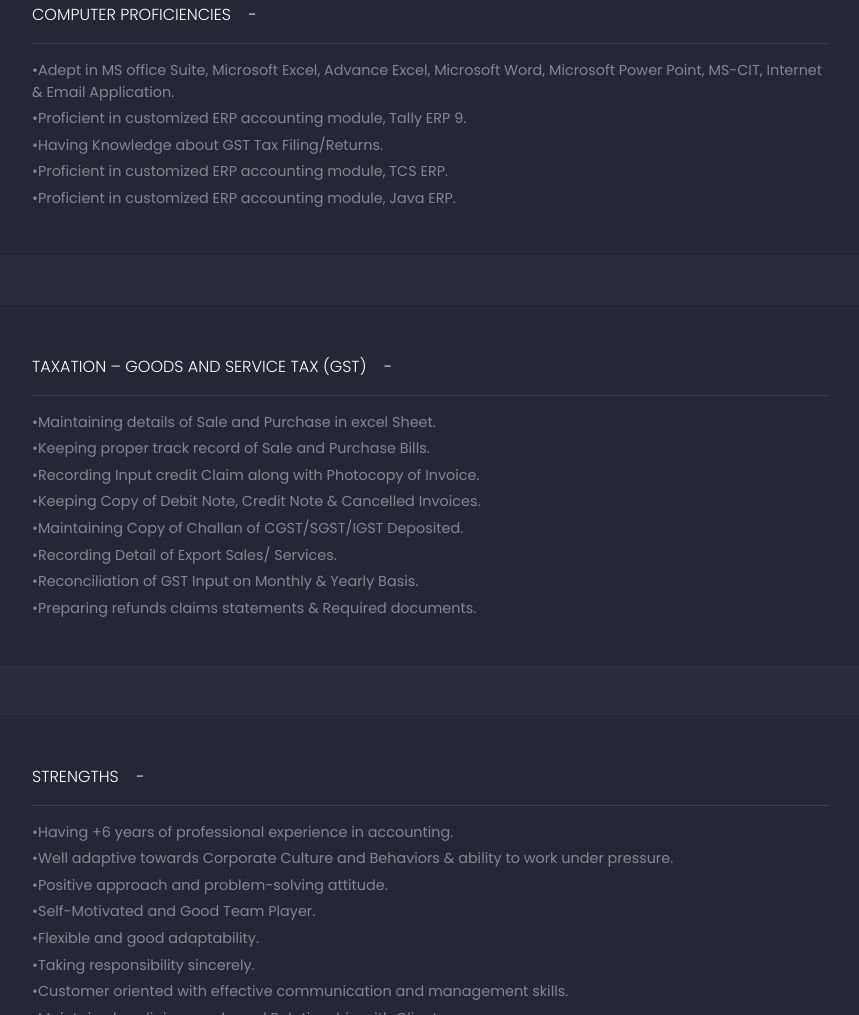
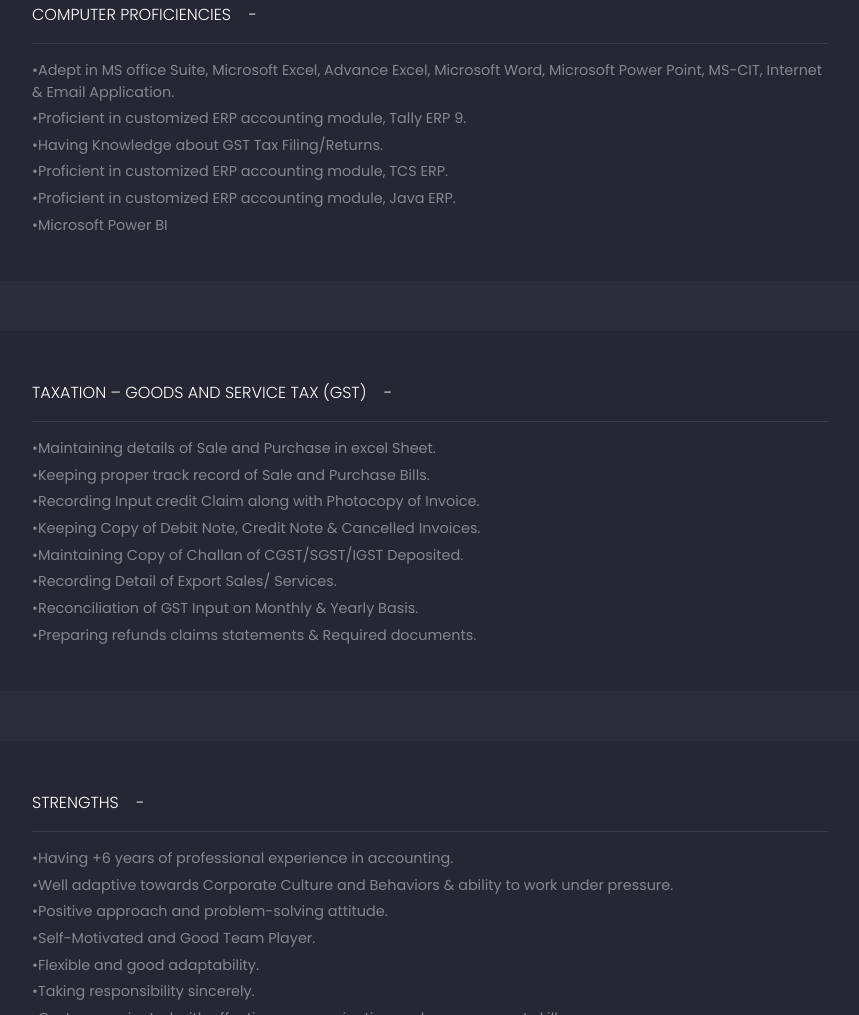
Before and after one commit to sukanya2303/maaz-farid-portfolio, a plain HTML site: page index.html in a window 1280 px wide. Shown: the part 2742-3757 px from the top of the page, without its empty margins (85-944 px from the left). Drawn offline with nearby package versions, Linux system fonts and the light colour scheme.

Commit message:
Add files via upload

```diff
--- a/index.html
+++ b/index.html
@@ -516,6 +516,7 @@
                                                 <li>Having Knowledge about GST Tax Filing/Returns.</li>
                                                 <li>Proficient in customized ERP accounting module, TCS ERP.</li>
                                                 <li>Proficient in customized ERP accounting module, Java ERP.</li>
+                                                <li>Microsoft Power BI</li>
                                             </ul>
                                         </div>
                                     </div>
```
